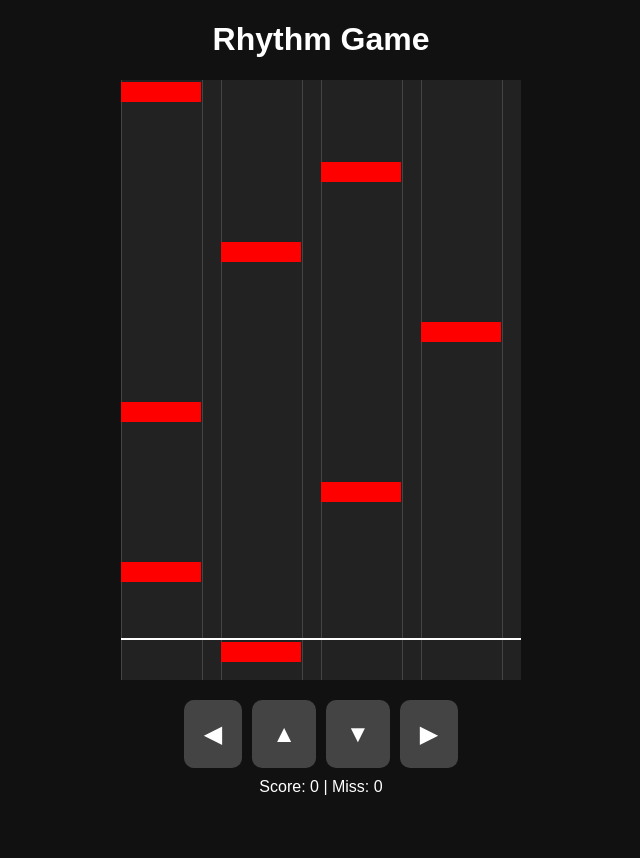
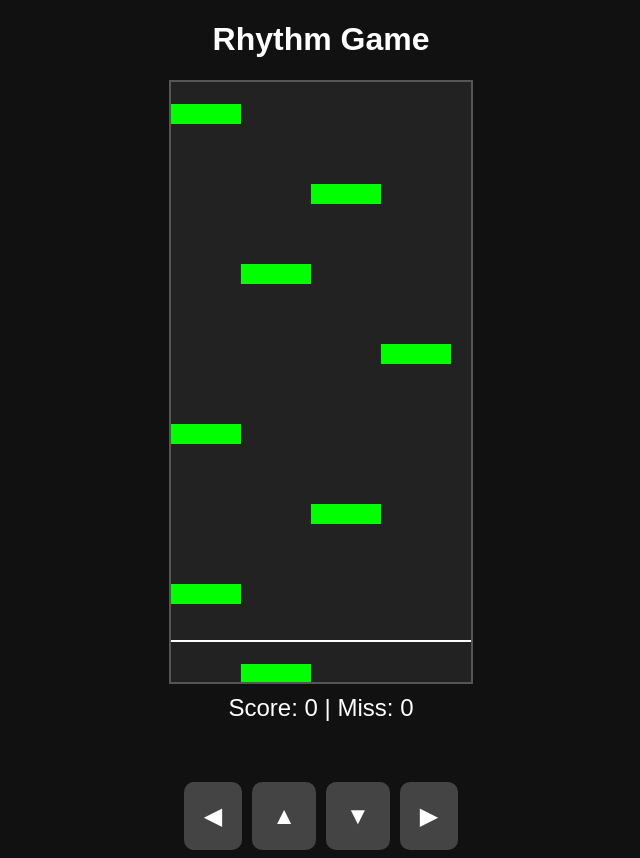
Before and after one commit to Mafatikhul281/seberapa-nasionalis, a Flask app: page /rhythm-game in a window 1280 px wide. Shown: the whole page, without its empty margins (319-959 px from the left). Before the commit the page ends 795 px from the top, so only its background shows below. Run offline with Flask 3, Linux system fonts and the light colour scheme.

Commit message:
Update rhythm.html

```diff
--- a/templates/rhythm.html
+++ b/templates/rhythm.html
@@ -4,19 +4,42 @@
     <meta charset="UTF-8">
     <title>Rhythm Game</title>
     <style>
-        body { font-family: Arial; text-align: center; background: #111; color: white; }
-        #game { position: relative; width: 400px; height: 600px; margin: auto; background: #222; overflow: hidden; }
-        .lane { position: absolute; bottom: 0; width: 80px; height: 100%; border-left: 1px solid #444; border-right: 1px solid #444; }
-        .note { position: absolute; width: 80px; height: 20px; background: red; }
-        #score { margin-top: 10px; }
-        #hit-line {
+        body {
+            background: #111;
+            color: white;
+            font-family: sans-serif;
+            text-align: center;
+        }
+        #game {
+            position: relative;
+            width: 300px;
+            height: 600px;
+            margin: 0 auto;
+            background: #222;
+            border: 2px solid #555;
+            overflow: hidden;
+        }
+        .note {
             position: absolute;
-          bottom: 40px;
-          left: 0;
-          width: 100%;
-          height: 2px;
-          background: white;
-          z-index: 10;
+            width: 70px;
+            height: 20px;
+            background: #0f0;
+        }
+        .lane {
+            position: absolute;
+            width: 70px;
+            height: 600px;
+            top: 0;
+        }
+        #score, #feedback {
+            margin-top: 10px;
+            font-size: 24px;
+        }
+        #feedback {
+            font-weight: bold;
+            height: 30px;
+            color: white;
+            text-shadow: 2px 2px 4px black;
         }
         #touch-controls {
             display: flex;
@@ -35,6 +58,15 @@
         #touch-controls button:active {
             background: #666;
         }
+        #hit-line {
+            position: absolute;
+            bottom: 40px;
+            left: 0;
+            width: 100%;
+            height: 2px;
+            background: white;
+            z-index: 10;
+        }
     </style>
 </head>
 <body>
@@ -42,24 +74,29 @@
     <div id="game">
         <div id="hit-line"></div>
     </div>
+    <div id="score">Score: 0 | Miss: 0</div>
+    <div id="feedback"></div>
+
     <div id="touch-controls">
         <button data-lane="0">◀</button>
         <button data-lane="1">▲</button>
         <button data-lane="2">▼</button>
         <button data-lane="3">▶</button>
     </div>
-    <div id="score">Score: 0 | Miss: 0</div>
+
     <script>
         const game = document.getElementById("game");
-        const scoreDisplay = document.getElementById("score");
         const lanes = 4;
+        const laneWidth = 70;
         const notes = [];
-        let score = 0, miss = 0, speed = 2;
+        let score = 0;
+        let miss = 0;
+        let speed = 2;
 
         for (let i = 0; i < lanes; i++) {
             const lane = document.createElement("div");
             lane.className = "lane";
-            lane.style.left = `${i * 100}px`;
+            lane.style.left = `${i * laneWidth}px`;
             game.appendChild(lane);
         }
 
@@ -67,62 +104,87 @@
             const lane = Math.floor(Math.random() * lanes);
             const note = document.createElement("div");
             note.className = "note";
-            note.style.left = `${lane * 100}px`;
-            note.style.top = `-20px`;
+            note.style.left = `${lane * laneWidth}px`;
+            note.style.top = "0px";
             note.dataset.lane = lane;
             game.appendChild(note);
             notes.push(note);
         }
 
         function update() {
-            for (let i = notes.length - 1; i >= 0; i--) {
+            for (let i = 0; i < notes.length; i++) {
                 const note = notes[i];
                 let top = parseInt(note.style.top);
                 top += speed;
-                note.style.top = top + "px";
-                if (top > 580) {
-                    miss++;
+                note.style.top = `${top}px`;
+                if (top > 600) {
                     game.removeChild(note);
                     notes.splice(i, 1);
+                    i--;
+                    miss++;
+                    showFeedback("Miss", "#ff4444");
+                    updateScore();
                 }
             }
-            scoreDisplay.textContent = `Score: ${score} | Miss: ${miss}`;
-            if (miss >= 5) {
-                alert("Game Over! Skor kamu: " + score);
-                window.location.href = "/";
+        }
+
+        function updateScore() {
+            document.getElementById("score").textContent = `Score: ${Math.floor(score)} | Miss: ${miss}`;
+        }
+
+        function showFeedback(text, color) {
+            const feedback = document.getElementById("feedback");
+            feedback.textContent = text;
+            feedback.style.color = color;
+            setTimeout(() => {
+                feedback.textContent = "";
+            }, 500);
+        }
+
+        function handleHit(lane) {
+            for (let i = 0; i < notes.length; i++) {
+                const note = notes[i];
+                const top = parseInt(note.style.top);
+                if (parseInt(note.dataset.lane) === lane) {
+                    const diff = Math.abs(top - 560);
+                    if (diff < 15) {
+                        showFeedback("Perfect", "#00ffcc");
+                        score += 2;
+                    } else if (diff < 35) {
+                        showFeedback("Great", "#66ff66");
+                        score += 1;
+                    } else if (diff < 60) {
+                        showFeedback("Good", "#ffff66");
+                        score += 0.5;
+                    } else {
+                        continue;
+                    }
+
+                    if (Math.floor(score) % 10 === 0) {
+                        speed += 0.5;
+                    }
+
+                    game.removeChild(note);
+                    notes.splice(i, 1);
+                    updateScore();
+                    break;
+                }
             }
         }
 
         document.addEventListener("keydown", e => {
             const keys = ["ArrowLeft", "ArrowUp", "ArrowDown", "ArrowRight"];
             const lane = keys.indexOf(e.key);
-            if (lane >= 0) {
-                for (let i = 0; i < notes.length; i++) {
-                    const note = notes[i];
-                    if (parseInt(note.style.top) > 540 && parseInt(note.style.top) <              580 && parseInt(note.dataset.lane) === lane) {
-                        score++;
-                        game.removeChild(note);
-                        notes.splice(i, 1);
-                        break;
-                    }
-                }
-            }
+            if (lane >= 0) handleHit(lane);
         });
 
         document.querySelectorAll("#touch-controls button").forEach(btn => {
             btn.addEventListener("click", () => {
                 const lane = parseInt(btn.dataset.lane);
-              for (let i = 0; i < notes.length; i++) {
-                 const note = notes[i];
-                 if (parseInt(note.style.top) > 540 && parseInt(note.style.top) < 580 && parseInt(note.dataset.lane) === lane) {
-                score++;
-                game.removeChild(note);
-                notes.splice(i, 1);
-                break;
-            }
-        }
+                handleHit(lane);
             });
         });
+
         setInterval(spawnNote, 800);
         setInterval(update, 20);
     </script>
```
Lines whose indentation alone changed are shown as unchanged.
